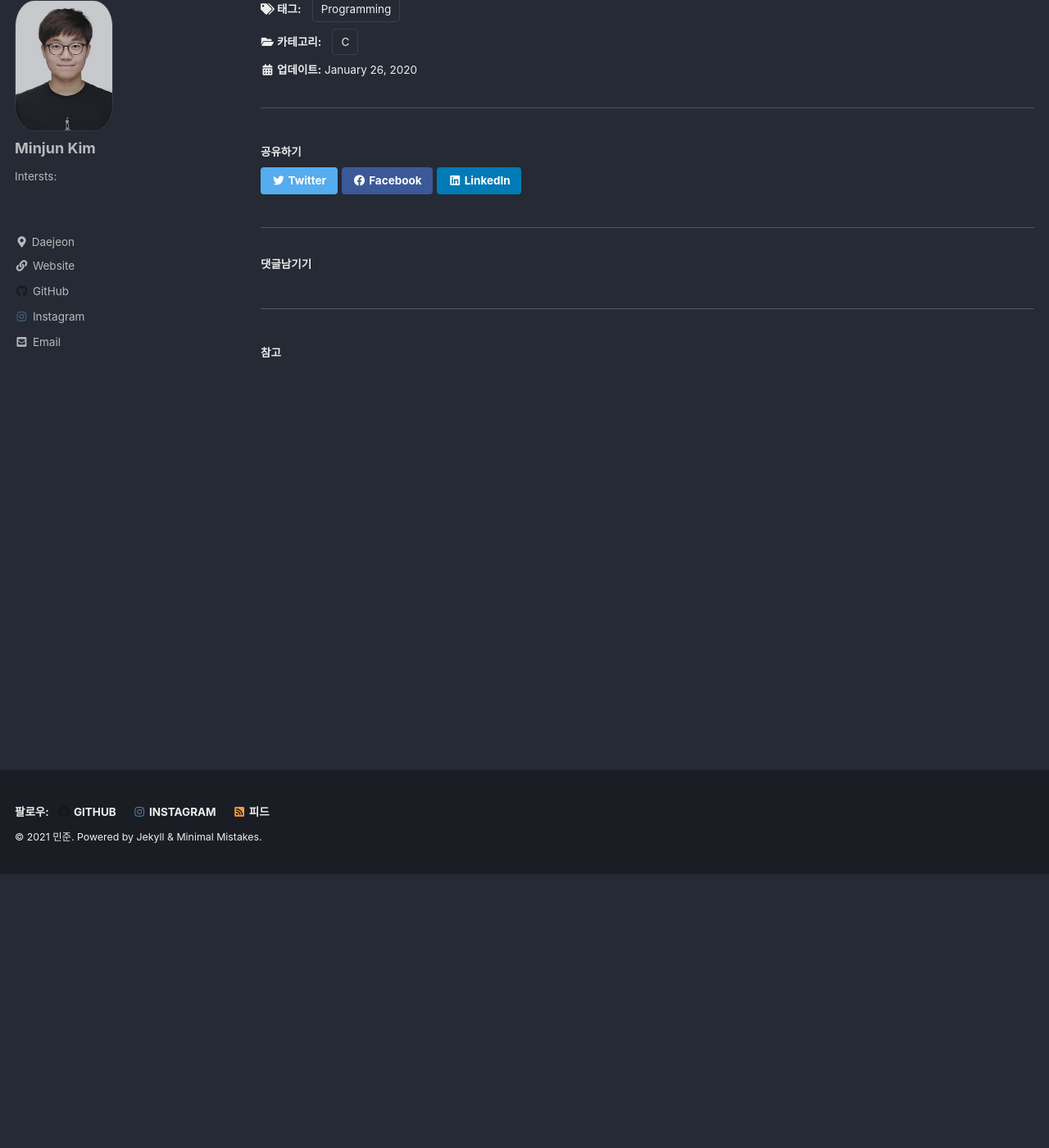
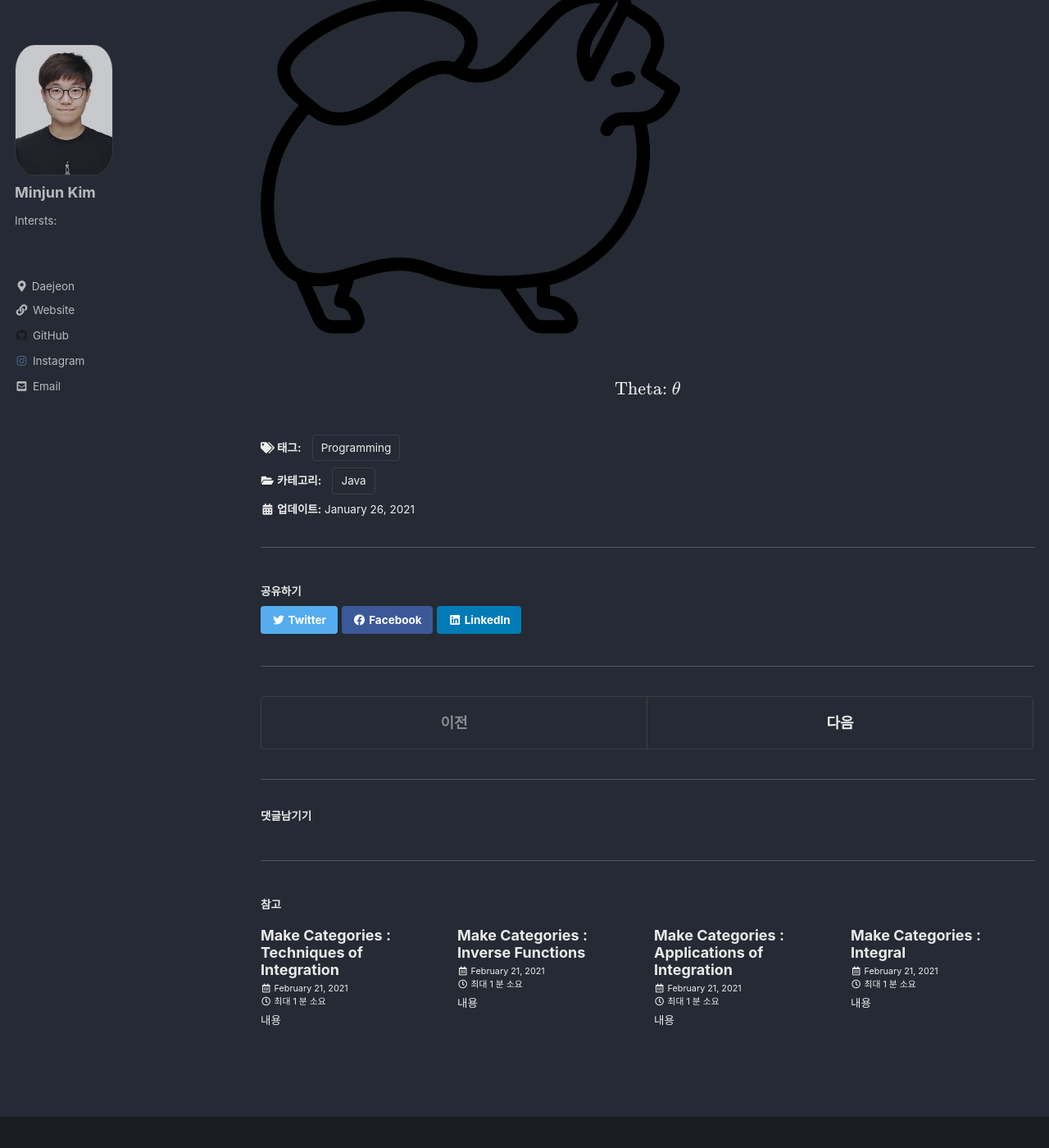
Before and after one commit to mjkmain/mjkmain.github.io, a Jekyll site: the page built from _posts/2021-01-26-TEST.md, in a window 1280 px wide and 1400 px high, scrolled down 333 px. Shown: the whole window at 82% size. Built offline with Jekyll 4.4.1, drawn with Linux system fonts in a browser that asks for light colours; cached includes are drawn as plain includes; formulas are drawn with MathJax 3; comment, search, counter and statistics services are not loaded; some of the changed text lies outside the part shown.

Commit message:
Make_Categories

```diff
--- a/_posts/2020-01-26-TEST.md
+++ b/_posts/2021-01-26-TEST.md
@@ -4,12 +4,14 @@ title: "TEST"
 classes: wide
 
 categories:
-  - C
+  - Java
 tags:
   - Programming
 ---
 # 제목 ?
 Theta: $$\theta$$
 
+!["^^"](/assets/images/blog/logo.png)
+
 
 $$\text{Theta: }\theta$$
--- /dev/null
+++ b/_posts/2021-02-21-TEST 1.md
@@ -0,0 +1,12 @@
+---
+title: "Make Categories : Functions and Limits"
+
+classes: wide
+
+categories:
+  - Functions_and_Limits
+tags:
+  - Calculus
+---
+
+# 내용
--- /dev/null
+++ b/_posts/2021-02-21-TEST 4.md
@@ -0,0 +1,12 @@
+---
+title: "Make Categories : Integral"
+
+classes: wide
+
+categories:
+  - Integral
+tags:
+  - Calculus
+---
+
+# 내용
--- /dev/null
+++ b/_posts/2021-02-21-TEST 5.md
@@ -0,0 +1,12 @@
+---
+title: "Make Categories : Applications of Integration"
+
+classes: wide
+
+categories:
+  - Applications of Integration
+tags:
+  - Calculus
+---
+
+# 내용
--- /dev/null
+++ b/_posts/2021-02-21-TEST 6.md
@@ -0,0 +1,12 @@
+---
+title: "Make Categories : Inverse Functions"
+
+classes: wide
+
+categories:
+  - Inverse Functions
+tags:
+  - Calculus
+---
+
+# 내용
--- /dev/null
+++ b/_posts/2021-02-21-TEST 7.md
@@ -0,0 +1,12 @@
+---
+title: "Make Categories : Techniques of Integration"
+
+classes: wide
+
+categories:
+  -  Techniques of Integration
+tags:
+  - Calculus
+---
+
+# 내용
```
Also changed, not shown: _posts/2021-02-21-TEST 2.md (added, +12 -0 lines), _posts/2021-02-21-TEST 3.md (added, +12 -0 lines).
